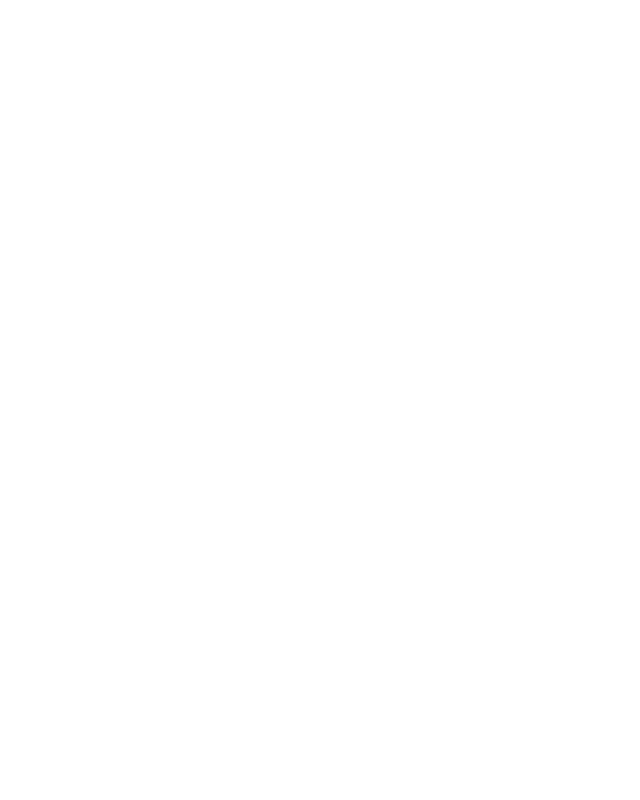
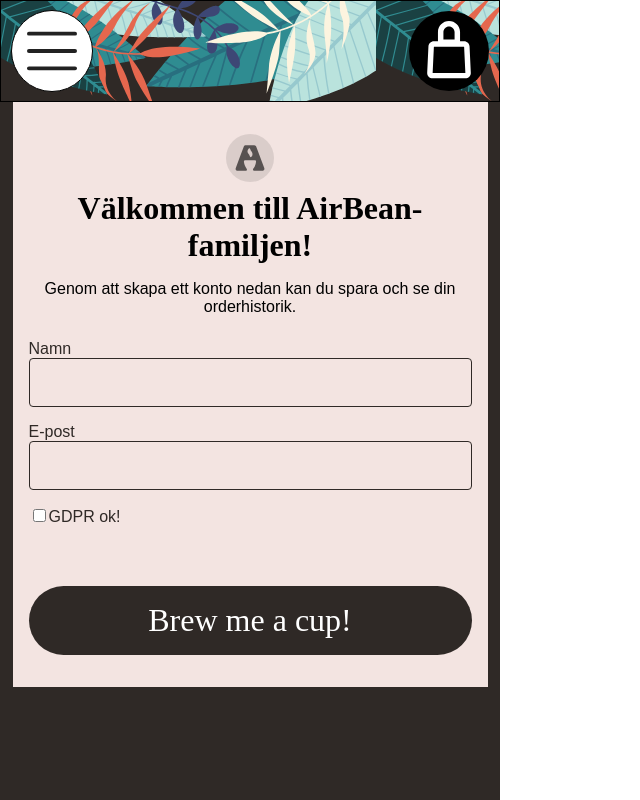
Before and after one commit to codeninjah/agilt-airbean, a Vue app in the folder airbean/: page /Profile in a window 1280 px wide. Shown: the whole page, without its empty margins (0-640 px from the left). Built offline with nearby package versions, Linux system fonts and the light colour scheme.

Commit message:
Add profile-view and save to current user-function in store

```diff
--- a/airbean/src/store/index.js
+++ b/airbean/src/store/index.js
@@ -5,10 +5,17 @@
 
 export default new Vuex.Store({
   state: {
+    currentUser: {},
   },
   mutations: {
+    saveUser(state, user){
+      state.currentUser = {...user}
+    }
   },
   actions: {
+    save(context, user){
+      context.commit('saveUser', user)
+    }
   },
   modules: {
   }
--- a/airbean/src/views/Profile.vue
+++ b/airbean/src/views/Profile.vue
@@ -1,12 +1,109 @@
 <template>
-    <div></div>
+    <div class="profile-input">
+      <Header />
+      <section>
+        <img :src='logoImg' alt="logo">
+        <h1>Välkommen till AirBean-familjen!</h1>
+        <p>Genom att skapa ett konto nedan kan du spara och se din orderhistorik.</p>
+        <form @submit.prevent="submit">
+          <label for="name">Namn</label>
+          <input v-model="user.name" type="text" id="name">
+          <label for="e-mail">E-post</label>
+          <input v-model="user.email" type="text" id="e-mail">
+          <span>
+            <input v-model="user.gdpr" type="checkbox" name="gdbr">
+            <label for="gdpr">GDPR ok!</label>
+          </span>
+          <button>Brew me a cup!</button>
+        </form>
+      </section>
+    </div>
 </template>
 
 
 <script>
-
+import Header from '@/components/Header.vue'
+export default {
+    components: {Header},
+    data(){return{
+      user: {
+        name: '',
+        email: '',
+        gdpr: false
+      },
+      logoImg: require('@/assets/graphics/logo-sml.svg')
+    }},
+    methods: {
+      submit(){
+        if(this.user.gdpr){
+          this.$store.dispatch('save', this.user)
+        }
+      }
+    },
+}
 </script>
 
-<style scoped>
-
+<style lang="scss" scoped>
+.profile-input{
+  background-color: #2F2926;
+  width: 100%;
+  height: 100%;
+  display: flex;
+  flex-direction: column;
+  section{
+    box-sizing: border-box;
+    background-color: #F3E4E1;
+    display: flex;
+    flex-direction: column;
+    align-items: center;
+    align-self: center;
+    width: 95%;
+    padding: 2rem 1rem;
+    img{
+      width: 3rem;
+    }
+    h1, p{
+      text-align: center;
+      margin: .5rem;
+    }
+    h1{
+      font-family: 'PT Serif', serif;
+      font-size: 32px;
+    }
+    p{
+      font-family: 'Work Sans', sans-serif;
+      font-size: 16px;
+    }
+    form{
+      margin-top: 1rem;
+      display: flex;
+      flex-direction: column;
+      width: 100%;
+      label{
+        font-family: 'work sans', sans-serif;
+        color: #2F2926;
+      }
+      input{
+        margin-bottom: 1rem;
+        background-color: #F3E4E1;
+        border: 1px solid #2F2926;
+        border-radius: 4px;
+        padding: 1rem;
+      }
+      button{
+        background-color: #2F2926;
+        border: none;
+        border-radius: 50px;
+        padding: 1rem;
+        color: #FFFFFF;
+        font-size: 2rem;
+        font-family: 'pt serif', serif;
+        margin-top: 3rem;
+        &:hover{
+          cursor: pointer;
+        }
+      }
+    }
+  }
+}
 </style>
```
